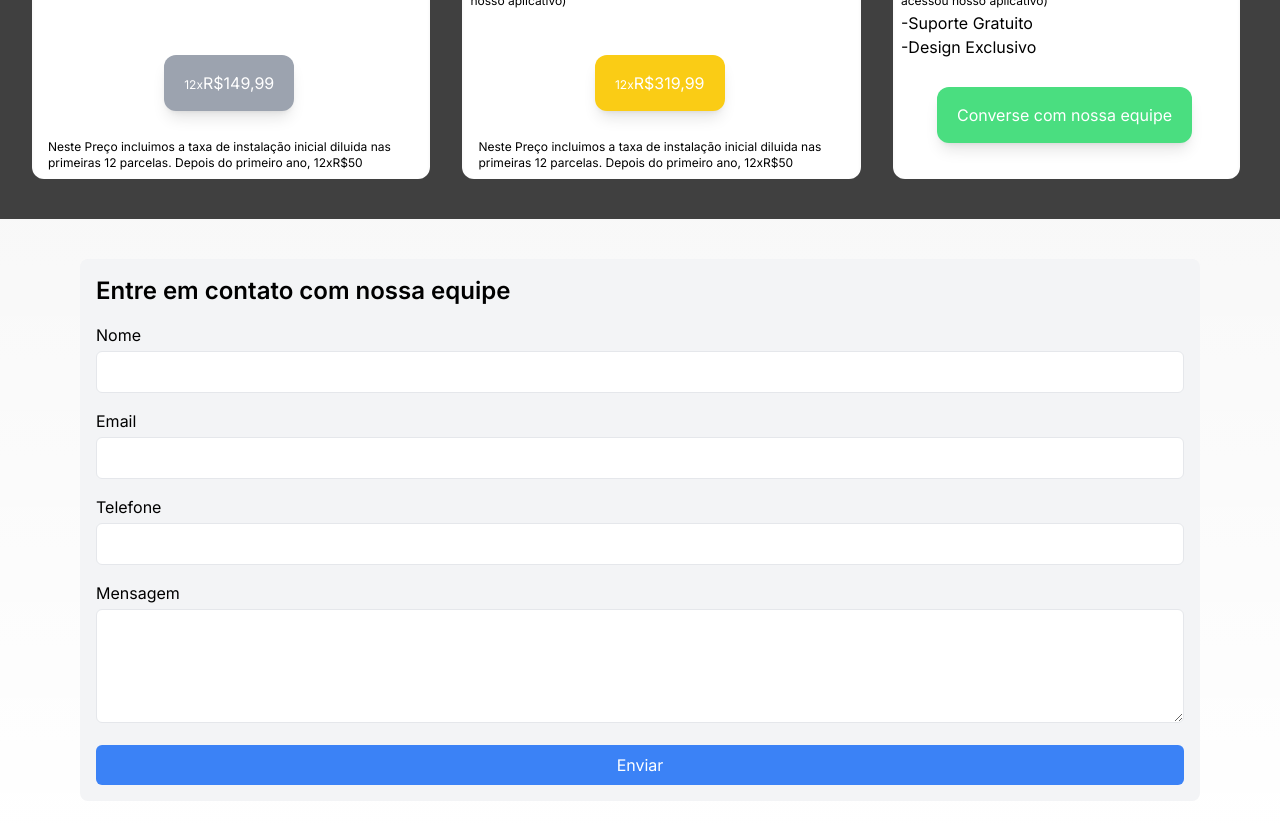
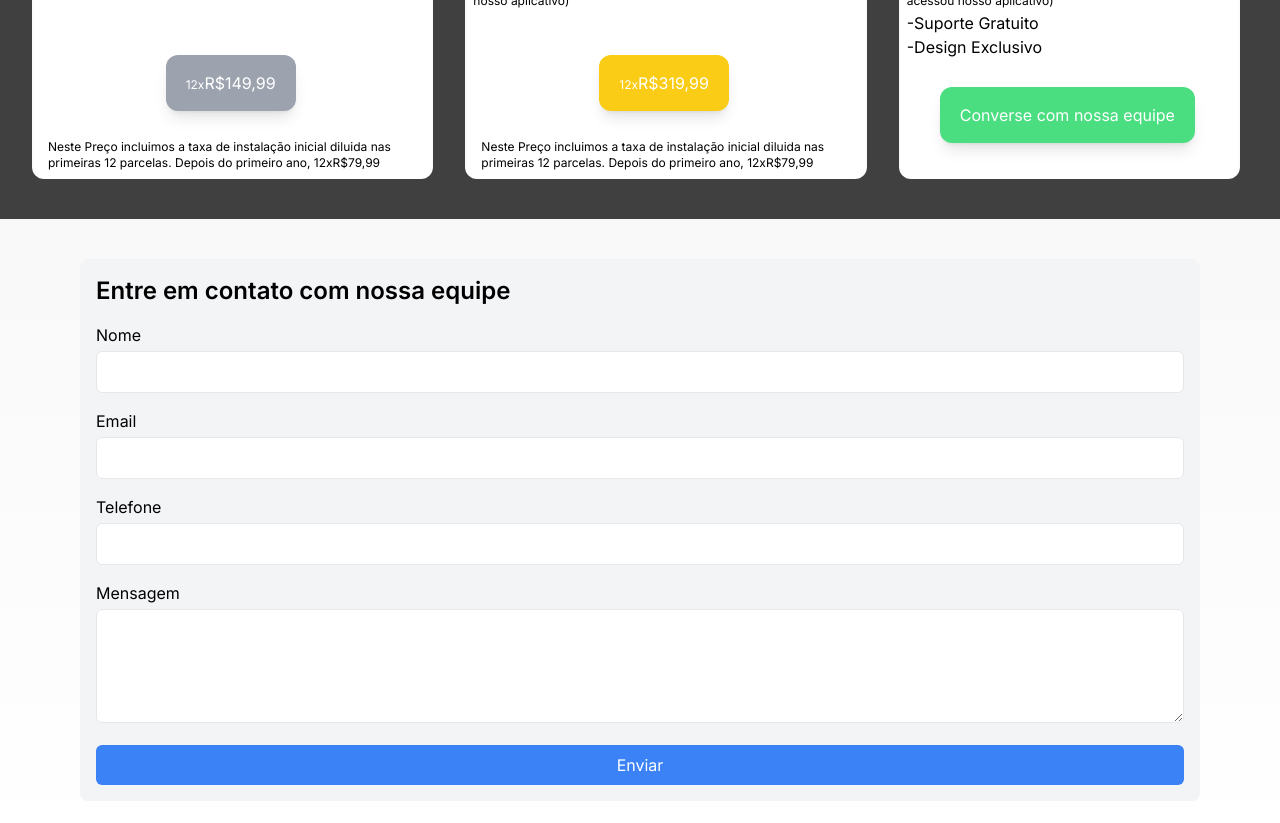
Before and after one commit to Costa-Vitor-Fernandes/landing-the-size, a Next.js app: page / in a window 1280 px wide. Shown: the part 2500-3323 px from the top of the page. Built offline with nearby package versions, Linux system fonts and the light colour scheme.

Commit message:
price change

```diff
--- a/pages/index.tsx
+++ b/pages/index.tsx
@@ -54,7 +54,7 @@ const cardInfoSilver = {
   button: "R$149,99",
   link: 'https://pay.infinitepay.io/uSize/1799,90/',
   smallText:
-    "Neste Preço incluimos a taxa de instalação inicial diluida nas primeiras 12 parcelas. Depois do primeiro ano, 12xR$50",
+    "Neste Preço incluimos a taxa de instalação inicial diluida nas primeiras 12 parcelas. Depois do primeiro ano, 12xR$79,99",
   h1Color: "-gray-400",
   buttonColor: "-gray-400",
 };
@@ -92,7 +92,7 @@ const cardInfoGold = {
   span: "12x",
   button: "R$319,99",
   smallText:
-    "Neste Preço incluimos a taxa de instalação inicial diluida nas primeiras 12 parcelas. Depois do primeiro ano, 12xR$50",
+    "Neste Preço incluimos a taxa de instalação inicial diluida nas primeiras 12 parcelas. Depois do primeiro ano, 12xR$79,99",
   h1Color: "-yellow-400",
   buttonColor: "-yellow-400",
   link: 'https://pay.infinitepay.io/uSize/3839,88/'
```
